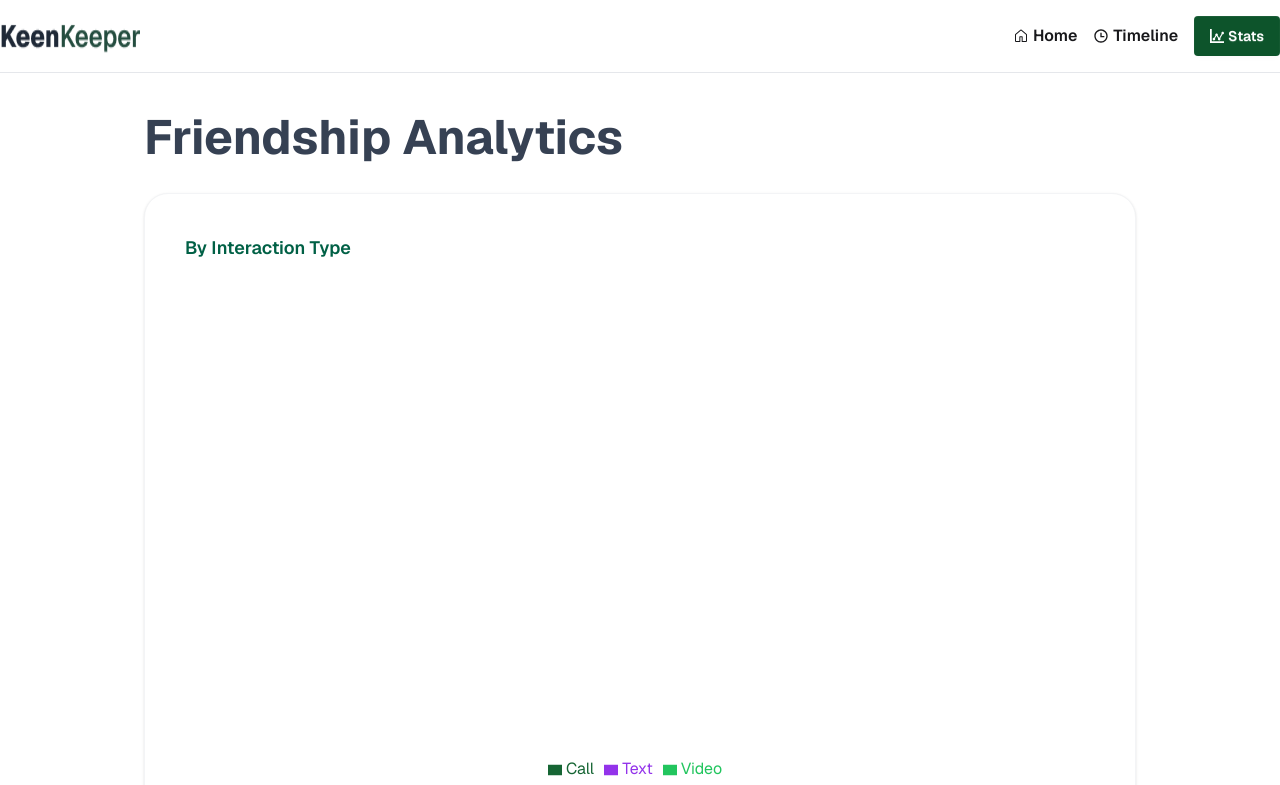
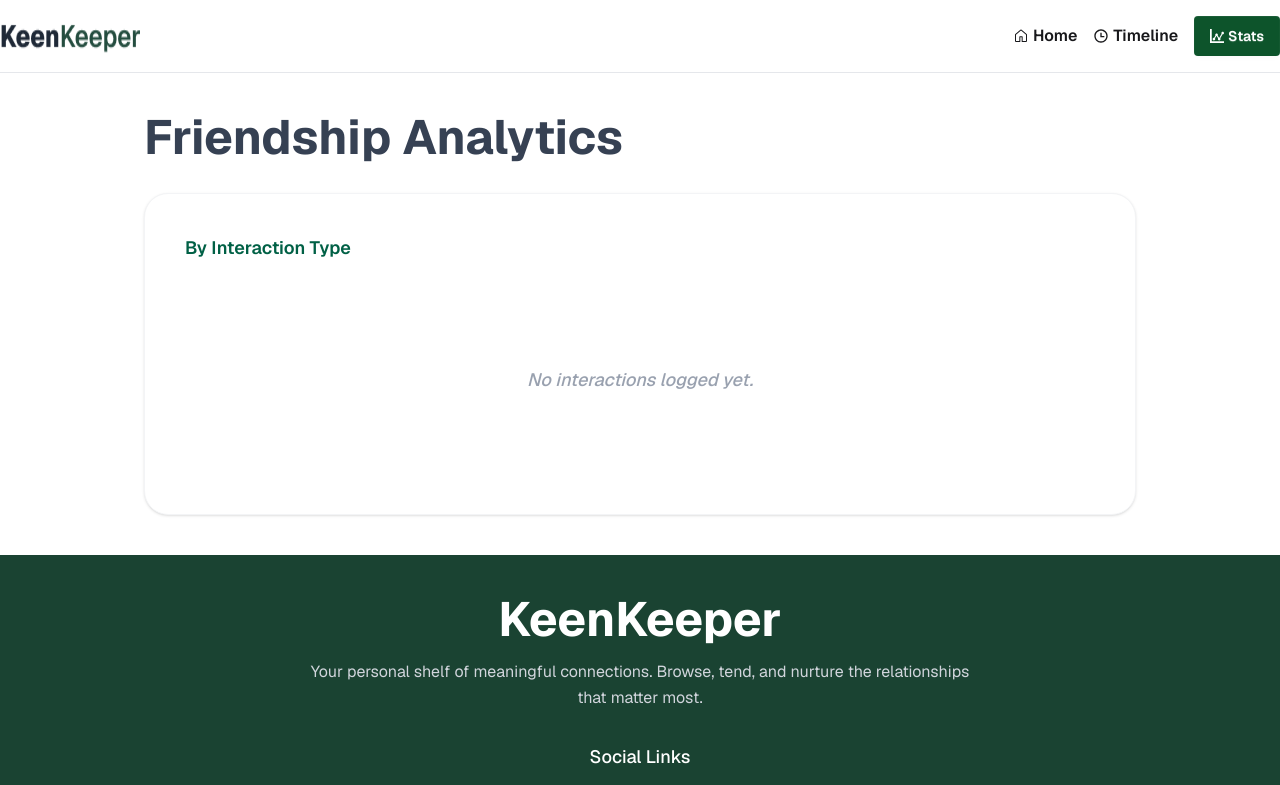
Before and after one commit to Mst-Jui/keen-keeper, a Next.js app: page /stats in a window 1280 px wide. Shown: the top 785 px of the page. Built offline with nearby package versions, Linux system fonts and the light colour scheme.

Commit message:
modify cart

```diff
--- a/src/app/(public)/stats/page.jsx
+++ b/src/app/(public)/stats/page.jsx
@@ -15,16 +15,16 @@ const StatsPage = () => {
     }, // Purple
     {
       name: 'Text',
-      value: checkInAction.reduce((count, item)=> item.type === "Text"? count+1 : count, 0),
+      value: checkInAction.reduce((count, item) => item.type === "Text" ? count + 1 : count, 0),
       fill: '#9333ea'
     },
     {
       name: 'Video',
-      value: checkInAction.reduce((count, item)=> item.type === "Video"? count+1 : count, 0),
+      value: checkInAction.reduce((count, item) => item.type === "Video" ? count + 1 : count, 0),
       fill: '#22c55e'
     },
   ];
-
+  const totalValue = data.reduce((sum, item) => sum + item.value, 0);
   return (
     <div className='container mx-auto max-w-5xl my-10 px-4'>
       <h2 className='font-bold text-3xl md:text-5xl text-gray-700 mb-8'>Friendship Analytics</h2>
@@ -34,6 +34,18 @@ const StatsPage = () => {
         <h3 className="text-emerald-800 font-semibold text-lg mb-6">By Interaction Type</h3>
 
         {/* chart  */}
+
+
+        {
+          totalValue === 0 ?
+            (
+              <div className="flex flex-col items-center justify-center py-20 text-gray-400">
+                {/* এখানে আপনি চাইলে একটি আইকনও যোগ করতে পারেন */}
+                <p className="text-lg font-medium italic">No interactions logged yet.</p>
+              </div>
+            )
+            :
+            (
               <PieChart style={
                 {
                   width: '100%',
@@ -57,6 +69,8 @@ const StatsPage = () => {
                 <Legend />
                 <Tooltip />
               </PieChart>
+            )
+        }
       </div>
     </div>
   );
```
Lines whose indentation alone changed are shown as unchanged.
